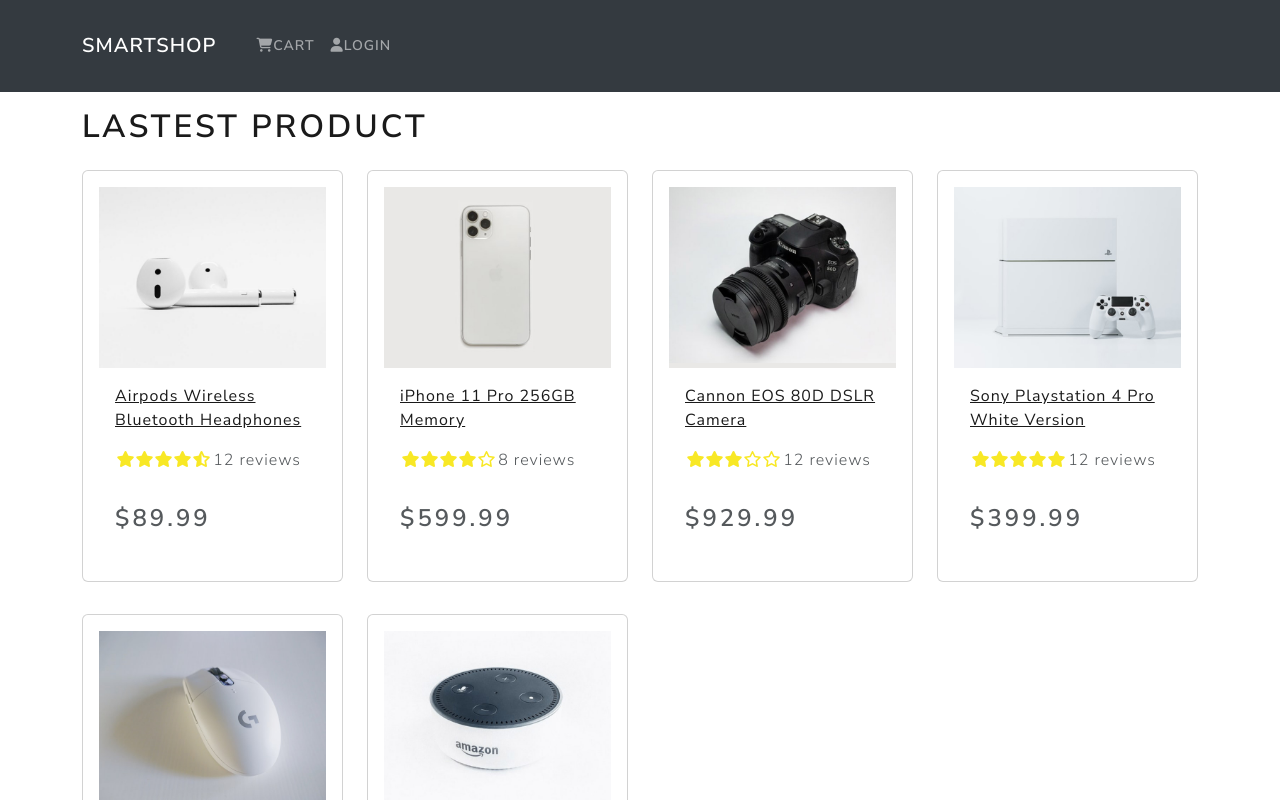
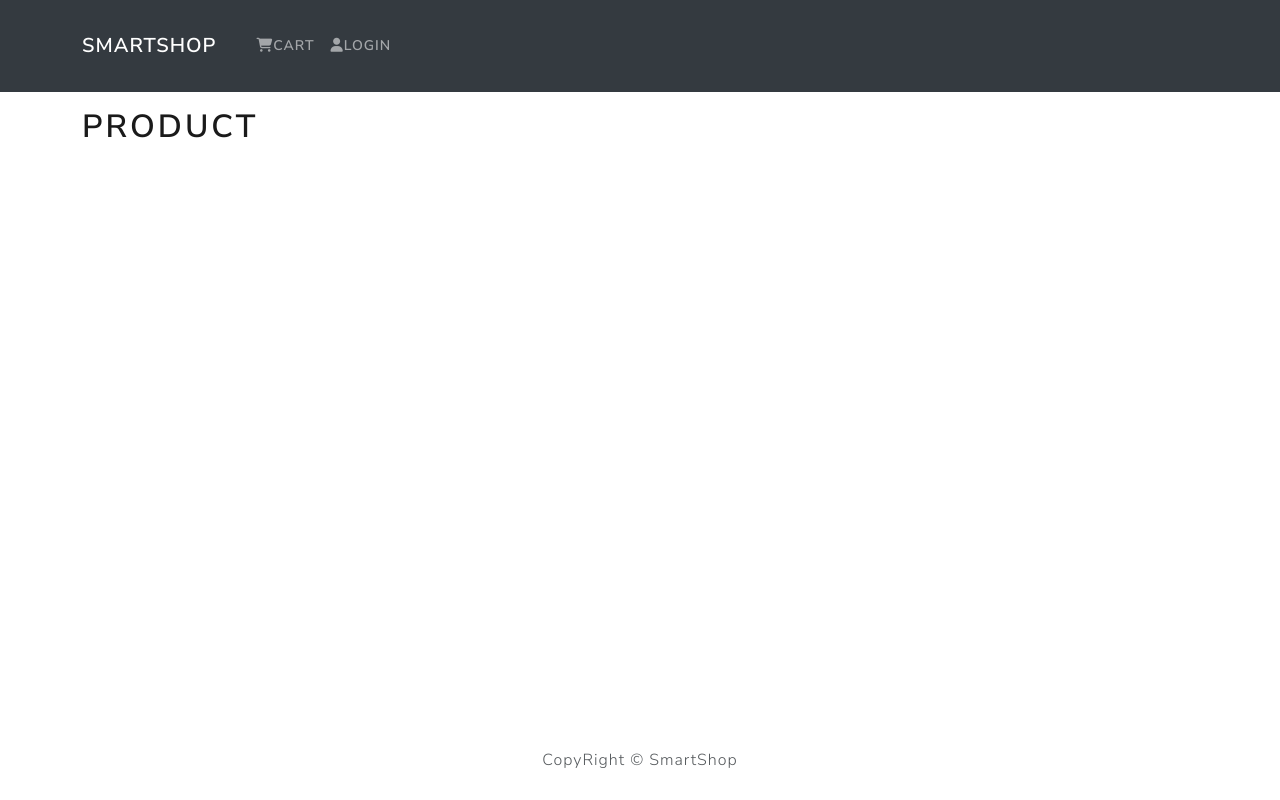
Before and after one commit to mohameddwedar689/SmartShop, a React (Create React App) app in the folder frontend/: page /product/1 in a window 1280 px wide. Shown: the top 800 px of the page. Built offline with nearby package versions, Linux system fonts and the light colour scheme.

Commit message:
[create] react router

```diff
--- a/frontend/package.json
+++ b/frontend/package.json
@@ -9,6 +9,8 @@
     "react": "^18.3.1",
     "react-bootstrap": "^2.10.6",
     "react-dom": "^18.3.1",
+    "react-router-bootstrap": "^0.26.3",
+    "react-router-dom": "^7.0.2",
     "react-scripts": "5.0.1",
     "source-map-loader": "^5.0.0",
     "web-vitals": "^2.1.4"
--- a/frontend/src/App.js
+++ b/frontend/src/App.js
@@ -1,20 +1,25 @@
 import { Container } from 'react-bootstrap';
+import { BrowserRouter as Router , Route , Routes} from 'react-router-dom'
 import Header from './components/Header';
 import Footer from './components/Footer';
 import HomeScreen from './screens/HomeScreen';
+import ProductScreen from './screens/ProductScreen';
 
 
 function App() {
   return (
-    <div>
+    <Router>
       <Header />
       <main className='py-3'>
         <Container>
-          <HomeScreen />
+          <Routes>
+            <Route path='/' element={<HomeScreen />} />
+            <Route path='/product/:id' element={<ProductScreen />}/>
+          </Routes>
         </Container>
       </main>
       <Footer />
-    </div>
+    </Router>
   );
 }
 
--- a/frontend/src/components/Product.js
+++ b/frontend/src/components/Product.js
@@ -1,20 +1,21 @@
 import React from 'react'
 import { Card } from 'react-bootstrap'
 import Rating from './Rating'
+import { Link } from 'react-router-dom';
 
 function Product({product}) {
     return (
         <Card className='my-3 p-3 rounded'>
-            <a href={`/product/${product._id}`}>
+            <Link to={`/product/${product._id}`}>
                 <Card.Img src={product.image} />
-            </a>
+            </Link>
 
             <Card.Body>
-                <a href={`/product/${product._id}`}>
+                <Link to={`/product/${product._id}`}>
                     <Card.Title as="div">
                         <strong>{product.name}</strong>
                     </Card.Title>
-                </a>
+                </Link>
                 <Card.Text as="div">
                     <div className='my-3'>
                         <Rating value={product.rating} text={`${product.numReviews} reviews`} color={'#f8e825'}/>
--- a/frontend/src/screens/HomeScreen.js
+++ b/frontend/src/screens/HomeScreen.js
@@ -4,6 +4,7 @@
 import Product from '../components/Product';
 
 function HomeScreen() {
+
     return (
         <div>
             <h1>Lastest Product</h1>
--- /dev/null
+++ b/frontend/src/screens/ProductScreen.js
@@ -0,0 +1,11 @@
+import React from 'react'
+
+function ProductScreen() {
+    return (
+        <div>
+            <h1>Product</h1>
+        </div>
+    )
+}
+
+export default ProductScreen
```
Also changed, not shown: frontend/src/components/Header.js (+4 -3 lines), frontend/src/screens/CartScreen.js (added, +11 -0 lines), frontend/src/screens/LoginScreen.js (added, +11 -0 lines), 1 other file (tests, documents, lock files or other folders).
